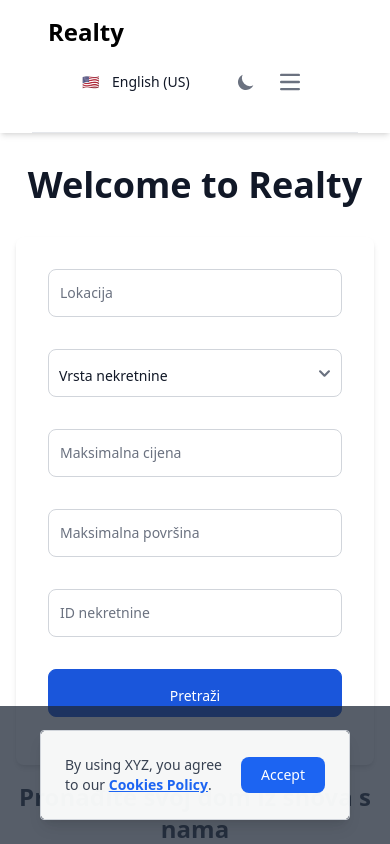
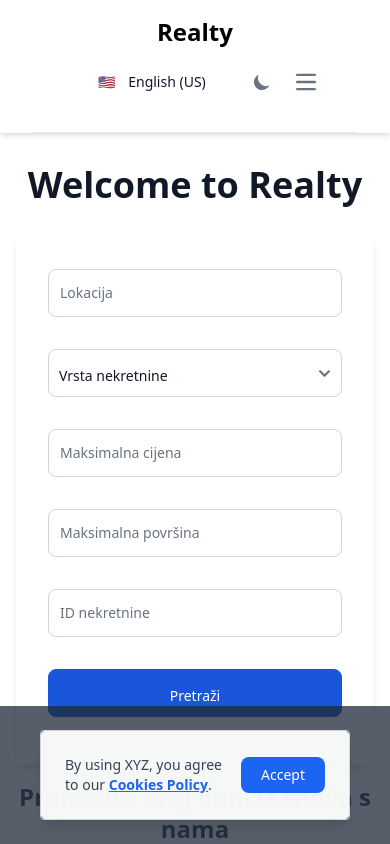
Before and after one commit to petarally/realty-front, a Vue app: page / in a window 390 px wide. Shown: the top 844 px of the page. Built offline with nearby package versions, Linux system fonts and the light colour scheme.

Commit message:
centriran logo

```diff
--- a/src/components/NavbarComponent.vue
+++ b/src/components/NavbarComponent.vue
@@ -1,13 +1,17 @@
 <template>
   <nav class="bg-white border-gray-200 dark:bg-gray-900 shadow-md px-8">
     <div
-      class="max-w-screen-xl flex flex-wrap items-center justify-between mx-auto p-4"
+      class="max-w-screen-xl flex flex-wrap items-center justify-center md:justify-between mx-auto p-4"
     >
-      <a href="/" class="flex items-center space-x-3 rtl:space-x-reverse">
+      <a
+        href="/"
+        class="flex items-center justify-center space-x-3 rtl:space-x-reverse md:justify-start"
+      >
         <span
           class="self-center text-2xl font-semibold whitespace-nowrap dark:text-white"
-          >Realty</span
         >
+          Realty
+        </span>
       </a>
       <div
         class="flex items-center md:order-2 space-x-1 md:space-x-0 rtl:space-x-reverse"
```
